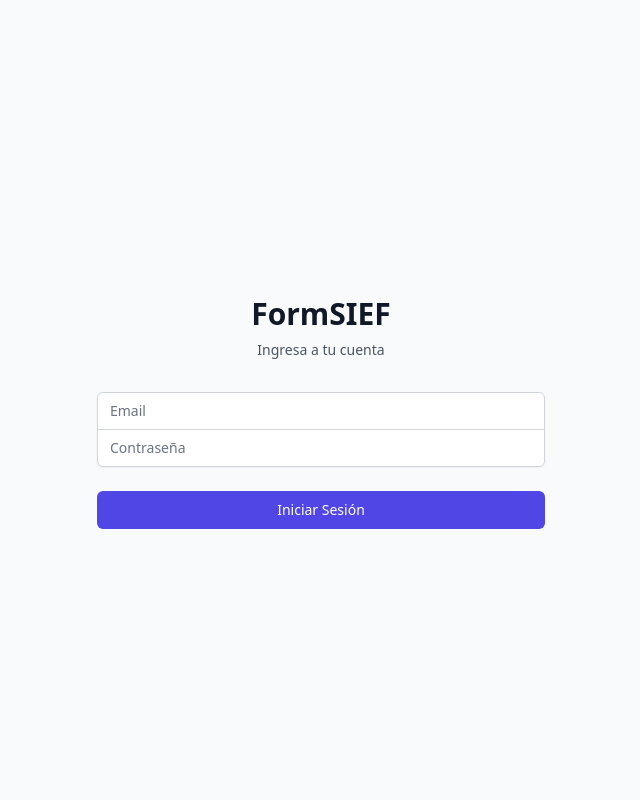
After one commit to Antuah/IntegradoraWebApps, a Django app: template IntegradoraWeb/usuarios/templates/login.html in a window 1280 px wide. The commit adds this page. Shown: the whole page, without its empty margins (319-959 px from the left). Run offline with Django 3.2, Linux system fonts and the light colour scheme; the template is opened without the code that fills it, so the values that code supplies are empty; some libraries are stand-ins or nearby versions.

Commit message:
login y algunos cambios en index

```diff
--- a/IntegradoraWeb/App/urls.py
+++ b/IntegradoraWeb/App/urls.py
@@ -6,6 +6,6 @@ router = DefaultRouter()
 router.register(r'formularios', FormularioViewSet, basename='formulario')
 
 urlpatterns = [
-    path('', dashboard, name='dashboard'),
+    path('dashboard/', dashboard, name='dashboard'),
     path('api/', include(router.urls)),
 ]
--- a/IntegradoraWeb/formularios/templates/indexForm.html
+++ b/IntegradoraWeb/formularios/templates/indexForm.html
@@ -16,7 +16,7 @@
             <div class="max-w-7xl mx-auto py-6 px-4 sm:px-6 lg:px-8">
                 <div class="flex justify-between items-center">
                     <div class="flex items-center space-x-4">
-                        <a href="/"
+                        <a href="/dashboard/"
                             class="bg-gray-100 text-gray-700 px-4 py-2 rounded-md hover:bg-gray-200 transition flex items-center">
                             <i class="fas fa-home mr-2"></i>Inicio
                         </a>
--- a/IntegradoraWeb/usuarios/templates/index.html
+++ b/IntegradoraWeb/usuarios/templates/index.html
@@ -14,7 +14,7 @@
             <div class="max-w-7xl mx-auto py-6 px-4 sm:px-6 lg:px-8">
                 <div class="flex justify-between items-center">
                     <div class="flex items-center space-x-4">
-                        <a href="/" class="bg-gray-100 text-gray-700 px-4 py-2 rounded-md hover:bg-gray-200 transition flex items-center">
+                        <a href="/dashboard/" class="bg-gray-100 text-gray-700 px-4 py-2 rounded-md hover:bg-gray-200 transition flex items-center">
                             <i class="fas fa-home mr-2"></i>Inicio
                         </a>
                         <h1 class="text-3xl font-bold text-gray-900">Usuarios</h1>
--- /dev/null
+++ b/IntegradoraWeb/usuarios/templates/login.html
@@ -0,0 +1,53 @@
+<!DOCTYPE html>
+<html lang="es">
+<head>
+    <meta charset="UTF-8">
+    <meta name="viewport" content="width=device-width, initial-scale=1.0">
+    <title>Login - FormSIEF</title>
+    <script src="https://cdn.tailwindcss.com"></script>
+    <link rel="stylesheet" href="https://cdnjs.cloudflare.com/ajax/libs/font-awesome/5.15.4/css/all.min.css">
+</head>
+<body class="bg-gray-50">
+    <div class="min-h-screen flex items-center justify-center py-12 px-4 sm:px-6 lg:px-8">
+        <div class="max-w-md w-full space-y-8">
+            <div>
+                <h2 class="mt-6 text-center text-3xl font-extrabold text-gray-900">
+                    FormSIEF
+                </h2>
+                <p class="mt-2 text-center text-sm text-gray-600">
+                    Ingresa a tu cuenta
+                </p>
+            </div>
+            {% if error %}
+            <div class="bg-red-100 border border-red-400 text-red-700 px-4 py-3 rounded relative" role="alert">
+                <span class="block sm:inline">{{ error }}</span>
+            </div>
+            {% endif %}
+            <form class="mt-8 space-y-6" action="{% url 'login' %}" method="POST">
+                {% csrf_token %}
+                <div class="rounded-md shadow-sm -space-y-px">
+                    <div>
+                        <label for="username" class="sr-only">Email</label>
+                        <input id="username" name="username" type="email" required
+                            class="appearance-none rounded-none relative block w-full px-3 py-2 border border-gray-300 placeholder-gray-500 text-gray-900 rounded-t-md focus:outline-none focus:ring-indigo-500 focus:border-indigo-500 focus:z-10 sm:text-sm"
+                            placeholder="Email">
+                    </div>
+                    <div>
+                        <label for="password" class="sr-only">Password</label>
+                        <input id="password" name="password" type="password" required
+                            class="appearance-none rounded-none relative block w-full px-3 py-2 border border-gray-300 placeholder-gray-500 text-gray-900 rounded-b-md focus:outline-none focus:ring-indigo-500 focus:border-indigo-500 focus:z-10 sm:text-sm"
+                            placeholder="Contraseña">
+                    </div>
+                </div>
+
+                <div>
+                    <button type="submit"
+                        class="group relative w-full flex justify-center py-2 px-4 border border-transparent text-sm font-medium rounded-md text-white bg-indigo-600 hover:bg-indigo-700 focus:outline-none focus:ring-2 focus:ring-offset-2 focus:ring-indigo-500">
+                        Iniciar Sesión
+                    </button>
+                </div>
+            </form>
+        </div>
+    </div>
+</body>
+</html>
--- a/IntegradoraWeb/usuarios/urls.py
+++ b/IntegradoraWeb/usuarios/urls.py
@@ -6,6 +6,7 @@ router = DefaultRouter()
 router.register(r'api', views.UsuarioViewSet, basename='usuario')
 
 urlpatterns = [
+    path('login/', views.login_view, name='login'),
     path('agregar/', views.index, name='usuarios_index'),
     path('', include(router.urls)),
 ]
```
Also changed, not shown: IntegradoraWeb/IntegradoraWeb/urls.py (+3 -17 lines), IntegradoraWeb/usuarios/middleware.py (added, +17 -0 lines), IntegradoraWeb/usuarios/views.py (+39 -1 lines).
